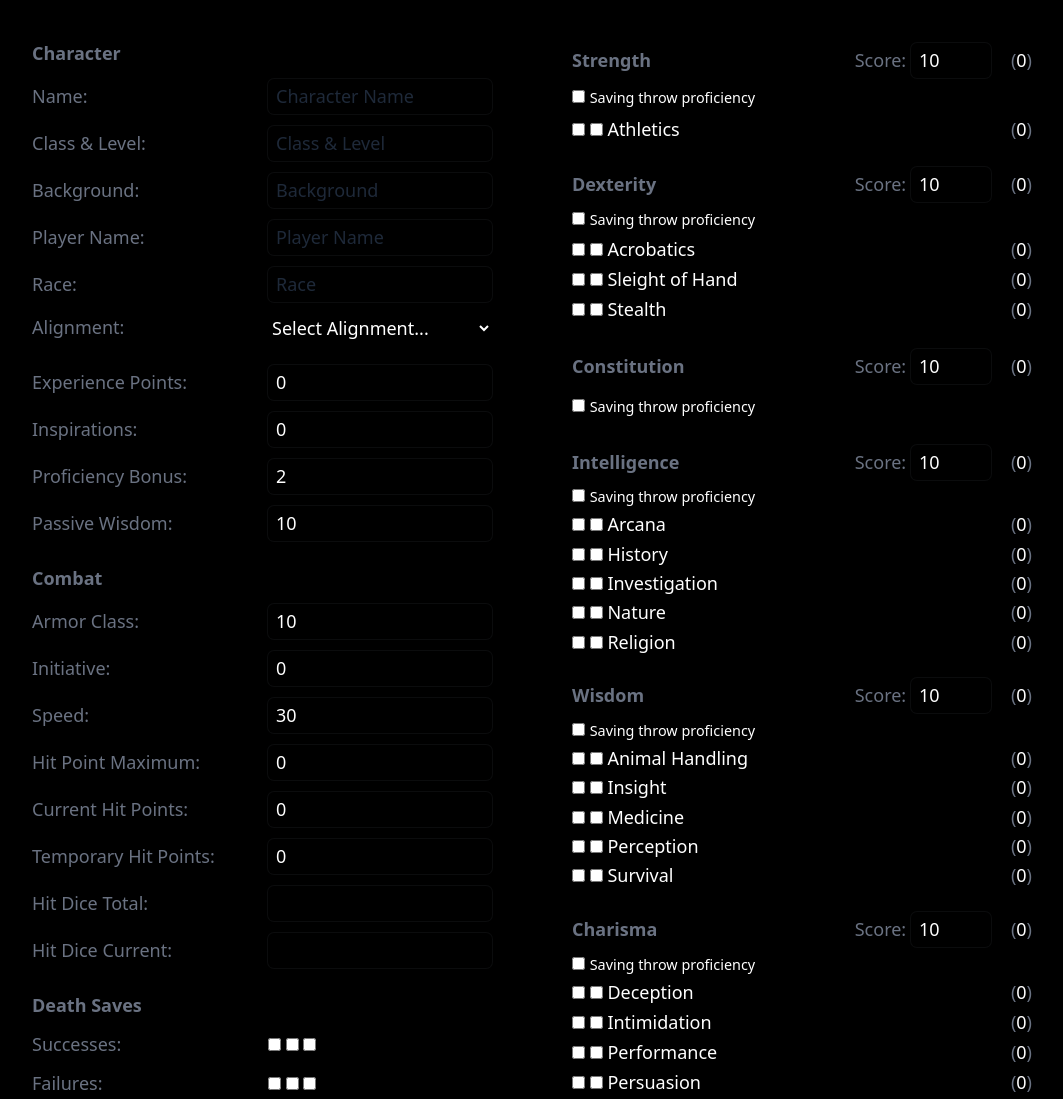
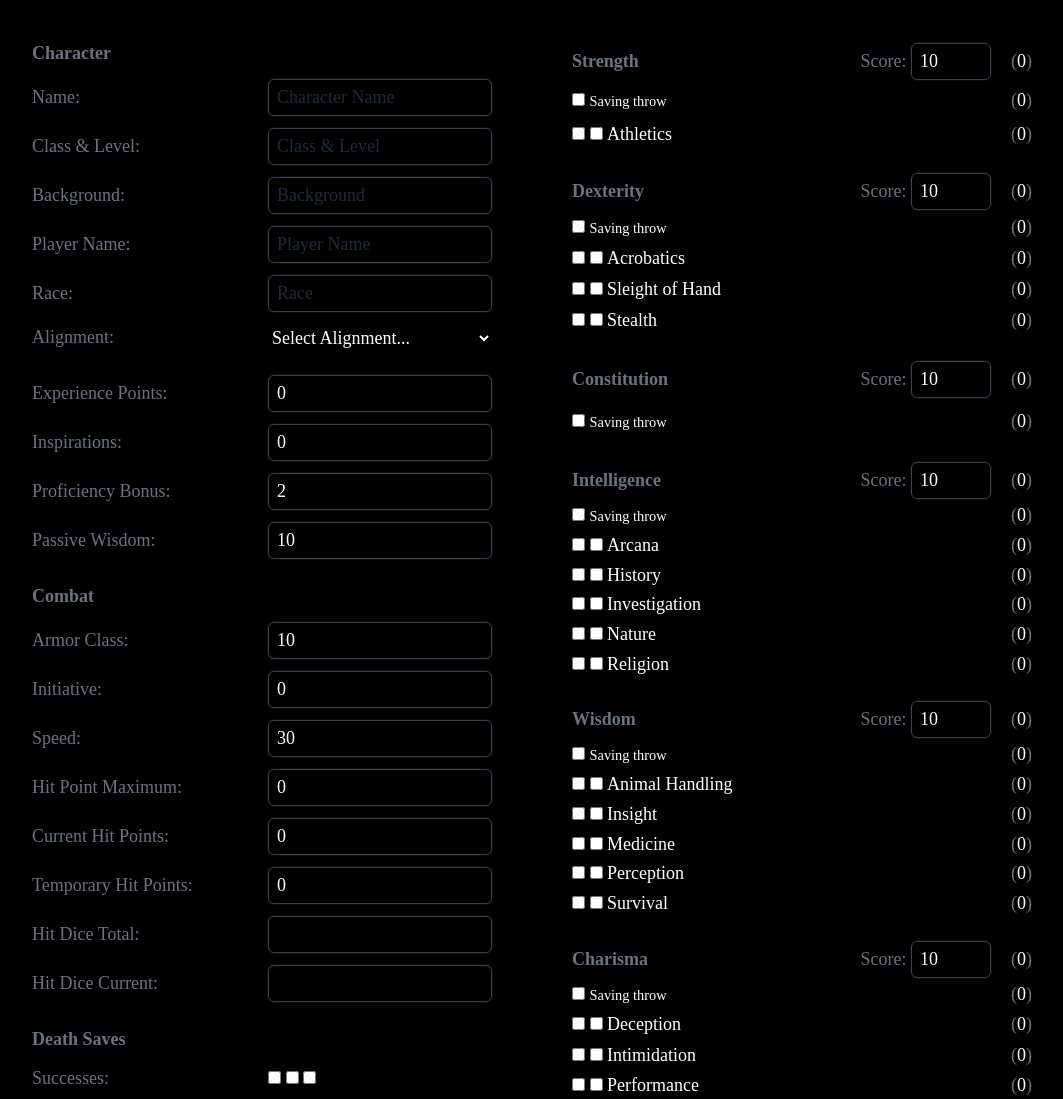
Before and after one commit to lfoscari/realsheet, a website: page index.html in a window 1280 px wide. Shown: the top 1099 px of the page, without its empty margins (108-1171 px from the left). Drawn offline with nearby package versions, Linux system fonts and the light colour scheme; a web font is replaced by a local one.

Commit message:
fixed modifier concat, added font

```diff
--- a/index.html
+++ b/index.html
@@ -38,10 +38,10 @@
         />
 
         <link href="./src/output.css" rel="stylesheet" />
-        <script
-            defer
-            src="https://cdn.jsdelivr.net/npm/alpinejs@3.x.x/dist/cdn.min.js"
-        ></script>
+        <script defer src="https://cdn.jsdelivr.net/npm/alpinejs@3.x.x/dist/cdn.min.js"></script>
+
+        <link rel="preconnect" href="https://fonts.gstatic.com" crossorigin>
+        <link href="https://fonts.googleapis.com/css2?family=Almendra:ital,wght@0,400;0,700;1,400;1,700&family=Jim+Nightshade&display=swap" rel="stylesheet">
     </head>
 
     <body
@@ -94,30 +94,30 @@
             <h2 class="col-span-2"></h2>
 
             <label>Experience Points:</label>
-            <input x-model="xp" type="number" min="0" placeholder="XP" />
+            <input x-model.number="xp" type="number" min="0" placeholder="XP" />
 
             <label>Inspirations:</label>
-            <input x-model="inspirations" type="number" min="0" />
+            <input x-model.number="inspirations" type="number" min="0" />
             <label>Proficiency Bonus:</label>
-            <input x-model="proficiencyBonus" type="number" min="0" />
+            <input x-model.number="proficiencyBonus" type="number" min="0" />
             <label>Passive Wisdom:</label>
-            <input x-model="passivePerception" type="number" min="0" />
+            <input x-model.number="passivePerception" type="number" min="0" />
 
             <h2 class="col-span-2"></h2>
             <h2 class="col-span-2">Combat</h2>
 
             <label>Armor Class:</label>
-            <input x-model="ac" type="number" min="0" />
+            <input x-model.number="ac" type="number" min="0" />
             <label>Initiative:</label>
-            <input x-model="initiative" type="number" min="0" />
+            <input x-model.number="initiative" type="number" min="0" />
             <label>Speed:</label>
-            <input x-model="speed" type="number" min="0" />
+            <input x-model.number="speed" type="number" min="0" />
             <label>Hit Point Maximum:</label>
-            <input x-model="hpMax" type="number" min="0" />
+            <input x-model.number="hpMax" type="number" min="0" />
             <label>Current Hit Points:</label>
-            <input x-model="hpCurrent" type="number" min="0" />
+            <input x-model.number="hpCurrent" type="number" min="0" />
             <label>Temporary Hit Points:</label>
-            <input x-model="hpTemp" type="number" min="0" />
+            <input x-model.number="hpTemp" type="number" min="0" />
             <label>Hit Dice Total:</label>
             <input x-model="hitDiceTotal" type="text" />
             <label>Hit Dice Current:</label>
@@ -149,20 +149,25 @@
                         <label>Score:</label>
                         <input
                             class="w-20"
-                            x-model="attr.score"
+                            x-model.number="attr.score"
                             type="number"
                             min="0"
                         />
                     </div>
-                    <label> (<span x-text="attrModifier(attr)"></span>) </label>
+                    <label>
+                        (<span x-show="attrModifier(attr) > 0">+</span><span x-text="attrModifier(attr)"></span>)
+                    </label>
 
-                    <div class="col-span-3">
+                    <div class="col-span-2">
                         <input
                             x-model="attr.savingThrowProficiency"
                             type="checkbox"
                         />
-                        <small>Saving throw proficiency</small>
+                        <small>Saving throw</small>
                     </div>
+                    <label>
+                        (<span x-show="savingThrowModifier(attr) > 0">+</span><span x-text="savingThrowModifier(attr)"></span>)
+                    </label>
 
                     <template x-for="skill in attr.skills" :key="skill.name">
                         <div class="grid grid-cols-subgrid col-span-3">
@@ -182,12 +187,9 @@
                                     class="inline-block w-36"
                                 ></span>
                             </div>
-                            <label
-                                >(<span
-                                    x-text="skillModifier(attr, skill)"
-                                ></span
-                                >)</label
-                            >
+                            <label>
+                                (<span x-show="skillModifier(attr, skill) > 0">+</span><span x-text="skillModifier(attr, skill)"></span>)
+                            </label>
                         </div>
                     </template>
                 </div>
@@ -268,7 +270,7 @@
                         <label>CP:</label>
                         <input
                             class="w-26"
-                            x-model="coins.cp"
+                            x-model.number="coins.cp"
                             type="number"
                             min="0"
                         />
@@ -277,7 +279,7 @@
                         <label>SP:</label>
                         <input
                             class="w-26"
-                            x-model="coins.sp"
+                            x-model.number="coins.sp"
                             type="number"
                             min="0"
                         />
@@ -286,7 +288,7 @@
                         <label>EP:</label>
                         <input
                             class="w-26"
-                            x-model="coins.ep"
+                            x-model.number="coins.ep"
                             type="number"
                             min="0"
                         />
@@ -295,7 +297,7 @@
                         <label>GP:</label>
                         <input
                             class="w-26"
-                            x-model="coins.gp"
+                            x-model.number="coins.gp"
                             type="number"
                             min="0"
                         />
@@ -304,7 +306,7 @@
                         <label>PP:</label>
                         <input
                             class="w-26"
-                            x-model="coins.pp"
+                            x-model.number="coins.pp"
                             type="number"
                             min="0"
                         />
@@ -513,7 +515,13 @@
                         return Math.floor((attr.score - 10) / 2);
                     },
 
+                    savingThrowModifier(attr) {
+                        return this.attrModifier(attr) +
+                            (attr.savingThrowProficiency ? this.proficiencyBonus : 0);
+                    },
+
                     skillModifier(attr, skill) {
+                        console.log(typeof this.proficiencyBonus)
                         return (
                             this.attrModifier(attr) +
                             (skill.proficiency ? this.proficiencyBonus : 0) +
@@ -582,9 +590,7 @@
                     },
 
                     deserializeFromURI() {
-                        const params = new URLSearchParams(
-                            window.location.search,
-                        );
+                        const params = new URLSearchParams(window.location.search);
                         const obj = {};
 
                         for (const [key, value] of params) {
--- a/src/input.css
+++ b/src/input.css
@@ -1,4 +1,8 @@
 @import "tailwindcss";
+
+html {
+  @apply font-Almendra;
+}
 
 label {
   @apply text-gray-500;
@@ -13,11 +17,11 @@ h2 {
 }
 
 input, textarea {
-  @apply placeholder:text-gray-800;
+  @apply placeholder:text-gray-800 border border-gray-700;
 }
 
 textarea {
-  @apply min-w-0 w-full border border-gray-500 p-3 mt-1;
+  @apply min-w-0 w-full p-3 mt-1;
 }
 
 input[type="number"] {
```
Also changed, not shown: src/output.css, 1 other file.
